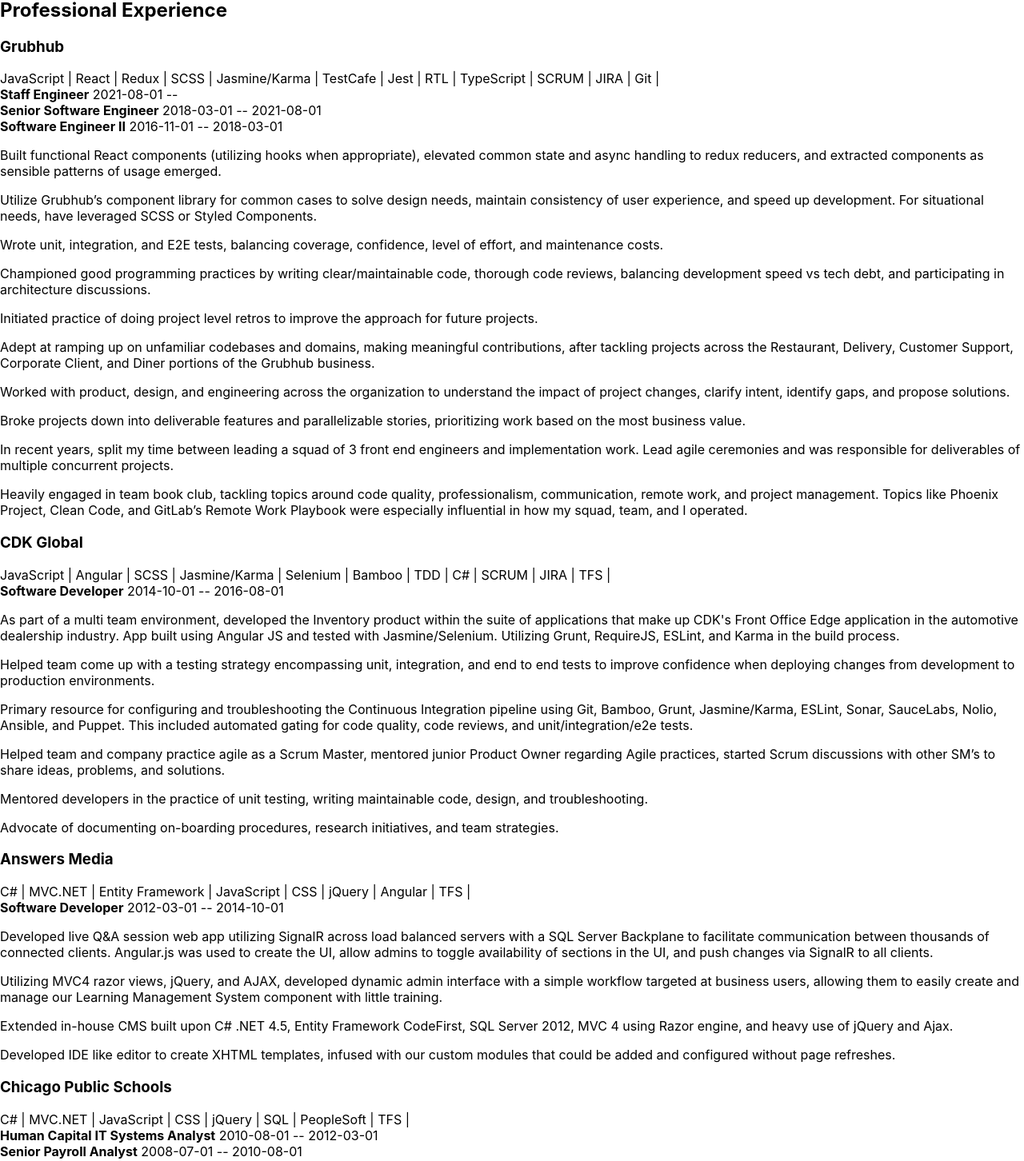
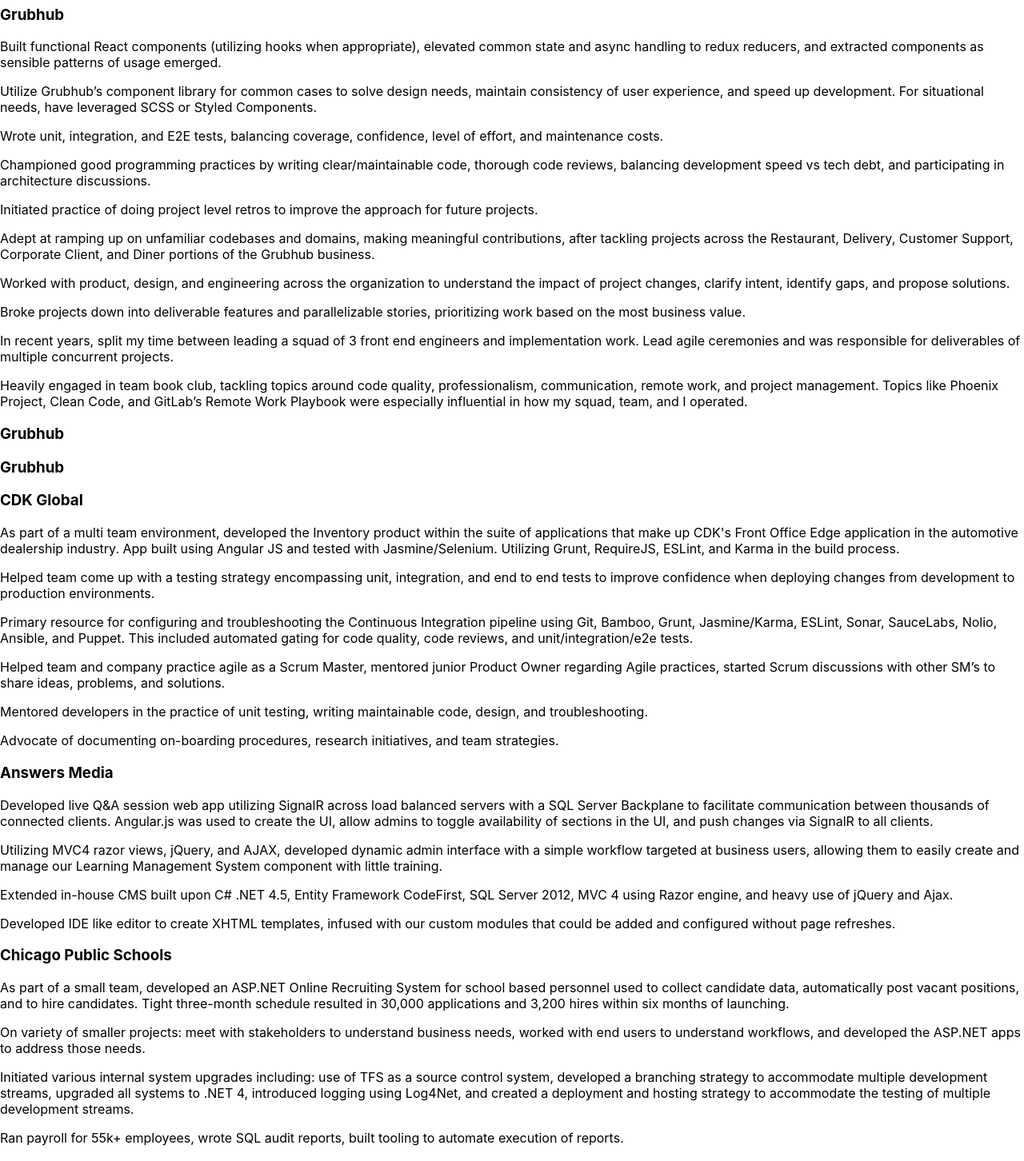
Before and after one commit to jarekb84/my, a Next.js app: page /resume in a window 1280 px wide. Shown: the part 273-1725 px from the top of the page at 80% size. Built offline with nearby package versions, Linux system fonts and the light colour scheme.

Commit message:
6 Remove json resume extensions

```diff
--- a/components/resume/company/company.tsx
+++ b/components/resume/company/company.tsx
@@ -2,30 +2,23 @@
 import Position from './positions';
 import Skills from './skills';
 
-interface Position {
-    title: string;
+interface CompanyProps {
+    name: string;
+    position: string;
     startDate: string;
     endDate?: string;
-}
-
-interface CompanyProps {
-    name: string;
-    positions: Position[];
-    startDate: string;
-    endDate?: string;
-    skills: string[];
     highlights: string[]
 }
 
-const Company: FC<CompanyProps> = ({ name, skills, positions, highlights }) => {
+const Company: FC<CompanyProps> = ({ name, position, highlights }) => {
     return <div>
         <h3>{name}</h3>
-        <Skills skills={skills} />
+        {/* <Skills skills={skills} /> */}
+        {/* <div>
+            {positions.map(position => <Position key={`${name} ${position.position}`} {...position} />)}
+        </div> */}
         <div>
-            {positions.map(position => <Position key={`${name} ${position.title}`} {...position} />)}
-        </div>
-        <div>
-            {highlights.map(highlight => <p key={highlight}>{highlight}</p>)}
+            {highlights?.map(highlight => <p key={highlight}>{highlight}</p>)}
         </div>
     </div>;
 };
--- a/components/resume/resume.tsx
+++ b/components/resume/resume.tsx
@@ -16,35 +16,27 @@
         </div>
         <h2>Summary of Qualifications</h2>
         <div>
-            {data.basics.summaryOfQualifications.map(qualification => {
-                return <div key={qualification}>{qualification}</div>;
-            })}
+            {data.basics.summary}
         </div>
         <h2>Professional Experience</h2>
         {data.work.map(company => <Company {...company} key={company.name} />)}
     </div>;
 };
 
-interface Position {
-    title: string;
-    startDate: string;
-    endDate?: string;
-}
-
 interface Work {
     name: string;
-    positions: Position[];
+    position: string;
     startDate: string;
     endDate?: string;
     skills: string[];
-    highlights: string[]
+    highlights?: string[]
 }
 
 interface Basics {
     name: string;
     email: string;
     url: string;
-    summaryOfQualifications: string[]
+    summary: string;
 }
 interface Resume {
     basics: Basics;
--- a/data/resume/jbatorski.json
+++ b/data/resume/resume.json
@@ -5,48 +5,15 @@
     "label": "Frontend Software Engineer",
     "email": "jerry.batorski@gmail.com",
     "url": "https://jarekb84.github.io/me/",
-    "summaryOfQualifications": [
-      "11+ YOE as a software engineer, with a focus on the frontend",
-      "9+ YOE breaking down projects, communicating with stakeholders, delivering business value, and adapting to change",
-      "3+ YOE leading a frontend focused squad of software engineers"
-    ]
+    "summary": "Frontend focused software engineer, with over 11 years of experience, covering everything from implementing ideas to leading projects."
   },
   "work": [
     {
       "name": "Grubhub",
       "location": "Chicago, IL",
       "url": "https://www.grubhub.com/",
-      "startDate": "2016-11-01",
-      "skills": [
-        "JavaScript",
-        "React",
-        "Redux",
-        "SCSS",
-        "Jasmine/Karma",
-        "TestCafe",
-        "Jest",
-        "RTL",
-        "TypeScript",
-        "SCRUM",
-        "JIRA",
-        "Git"
-      ],
-      "positions": [
-        {
-          "title": "Staff Engineer",
-          "startDate": "2021-08-01"
-        },
-        {
-          "title": "Senior Software Engineer",
-          "startDate": "2018-03-01",
-          "endDate": "2021-08-01"
-        },
-        {
-          "title": "Software Engineer II",
-          "startDate": "2016-11-01",
-          "endDate": "2018-03-01"
-        }
-      ],
+      "position": "Staff Engineer",
+      "startDate": "2021-08-01",
       "highlights": [
         "Built functional React components (utilizing hooks when appropriate), elevated common state and async handling to redux reducers, and extracted components as sensible patterns of usage emerged.",
         "Utilize Grubhub’s component library for common cases to solve design needs, maintain consistency of user experience, and speed up development. For situational needs, have leveraged SCSS or Styled Components.",
@@ -61,31 +28,28 @@
       ]
     },
     {
+      "name": "Grubhub",
+      "location": "Chicago, IL",
+      "url": "https://www.grubhub.com/",
+      "position": "Senior Software Engineer",
+      "startDate": "2018-03-01",
+      "endDate": "2021-08-01"
+    },
+    {
+      "name": "Grubhub",
+      "location": "Chicago, IL",
+      "url": "https://www.grubhub.com/",
+      "position": "Software Engineer II",
+      "startDate": "2016-11-01",
+      "endDate": "2018-03-01"
+    },
+    {
       "name": "CDK Global",
       "location": "Hoffman Estates, IL",
-      "positions": [
-        {
-          "title": "Software Developer",
-          "startDate": "2014-10-01",
-          "endDate": "2016-08-01"
-        }
-      ],
       "url": "https://www.cdkglobal.com/",
+      "position": "Software Developer",
       "startDate": "2014-10-01",
       "endDate": "2016-08-01",
-      "skills": [
-        "JavaScript",
-        "Angular",
-        "SCSS",
-        "Jasmine/Karma",
-        "Selenium",
-        "Bamboo",
-        "TDD",
-        "C#",
-        "SCRUM",
-        "JIRA",
-        "TFS"
-      ],
       "highlights": [
         "As part of a multi team environment, developed the Inventory product within the suite of applications that make up CDK's Front Office Edge application in the automotive dealership industry. App built using Angular JS and tested with Jasmine/Selenium. Utilizing Grunt, RequireJS, ESLint, and Karma in the build process.",
         "Helped team come up with a testing strategy encompassing unit, integration, and end to end tests to improve confidence when deploying changes from development to production environments.",
@@ -98,26 +62,10 @@
     {
       "name": "Answers Media",
       "location": "Chicago, IL",
-      "positions": [
-        {
-          "title": "Software Developer",
-          "startDate": "2012-03-01",
-          "endDate": "2014-10-01"
-        }
-      ],
       "url": "https://www.answersmediainc.com/",
+      "position": "Software Developer",
       "startDate": "2012-03-01",
       "endDate": "2014-10-01",
-      "skills": [
-        "C#",
-        "MVC.NET",
-        "Entity Framework",
-        "JavaScript",
-        "CSS",
-        "jQuery",
-        "Angular",
-        "TFS"
-      ],
       "highlights": [
         "Developed live Q&A session web app utilizing SignalR across load balanced servers with a SQL Server Backplane to facilitate communication between thousands of connected clients. Angular.js was used to create the UI, allow admins to toggle availability of sections in the UI, and push changes via SignalR to all clients.",
         "Utilizing MVC4 razor views, jQuery, and AJAX, developed dynamic admin interface with a simple workflow targeted at business users, allowing them to easily create and manage our Learning Management System component with little training.",
@@ -129,41 +77,31 @@
       "name": "Chicago Public Schools",
       "location": "Chicago, IL",
       "url": "https://www.cps.edu/",
-      "startDate": "2006-12-01",
+      "positions": "Human Capital IT Systems Analyst",
+      "startDate": "2010-08-01",
       "endDate": "2012-03-01",
-      "skills": [
-        "C#",
-        "MVC.NET",
-        "JavaScript",
-        "CSS",
-        "jQuery",
-        "SQL",
-        "PeopleSoft",
-        "TFS"
-      ],
-      "positions": [
-        {
-          "title": "Human Capital IT Systems Analyst",
-          "startDate": "2010-08-01",
-          "endDate": "2012-03-01"
-        },
-        {
-          "title": "Senior Payroll Analyst",
-          "startDate": "2008-07-01",
-          "endDate": "2010-08-01"
-        },
-        {
-          "title": "Payroll Systems Analyst",
-          "startDate": "2007-10-01",
-          "endDate": "2008-07-01"
-        }
-      ],
       "highlights": [
         "As part of a small team, developed an ASP.NET Online Recruiting System for school based personnel used to collect candidate data, automatically post vacant positions, and to hire candidates. Tight three-month schedule resulted in 30,000 applications and 3,200 hires within six months of launching.",
         "On variety of smaller projects: meet with stakeholders to understand business needs, worked with end users to understand workflows, and developed the ASP.NET apps to address those needs.",
         "Initiated various internal system upgrades including: use of TFS as a source control system, developed a branching strategy to accommodate multiple development streams, upgraded all systems to .NET 4, introduced logging using Log4Net, and created a deployment and hosting strategy to accommodate the testing of multiple development streams.",
         "Ran payroll for 55k+ employees, wrote SQL audit reports, built tooling to automate execution of reports."
       ]
+    },
+    {
+      "name": "Chicago Public Schools",
+      "location": "Chicago, IL",
+      "url": "https://www.cps.edu/",
+      "position": "Senior Payroll Analyst",
+      "startDate": "2008-07-01",
+      "endDate": "2010-08-01"
+    },
+    {
+      "name": "Chicago Public Schools",
+      "location": "Chicago, IL",
+      "url": "https://www.cps.edu/",
+      "startDate": "2007-10-01",
+      "endDate": "2008-07-01",
+      "position": "Payroll Systems Analyst"
     }
   ],
   "education": [
@@ -186,9 +124,28 @@
       "fluency": "Native speaker, Grade School Level"
     }
   ],
+  "skills": [
+    {
+      "name": "Engineering",
+      "keywords": [
+        "JavaScript",
+        "React",
+        "Redux",
+        "SCSS",
+        "Jasmine/Karma",
+        "TestCafe",
+        "Jest",
+        "RTL",
+        "TypeScript",
+        "SCRUM",
+        "JIRA",
+        "Git"
+      ]
+    }
+  ],
   "meta": {
     "canonical": "https://raw.githubusercontent.com/jsonresume/resume-schema/master/resume.json",
     "version": "v1.0.0",
-    "lastModified": "2022-03-07T00:00:00"
+    "lastModified": "2022-03-13T00:00:00"
   }
 }
--- a/pages/resume.tsx
+++ b/pages/resume.tsx
@@ -1,6 +1,6 @@
 import React, { FC } from 'react';
 import Resume from '../components/resume/resume';
-import jbatorski from '../data/resume/jbatorski.json';
+import resumeData from '../data/resume/resume.json';
 
 interface ResumePageProps {
     // eslint-disable-next-line @typescript-eslint/no-explicit-any
@@ -14,7 +14,7 @@
 export async function getStaticProps() {
     return {
         props: {
-            data: jbatorski,
+            data: resumeData,
         },
     };
 }
```
